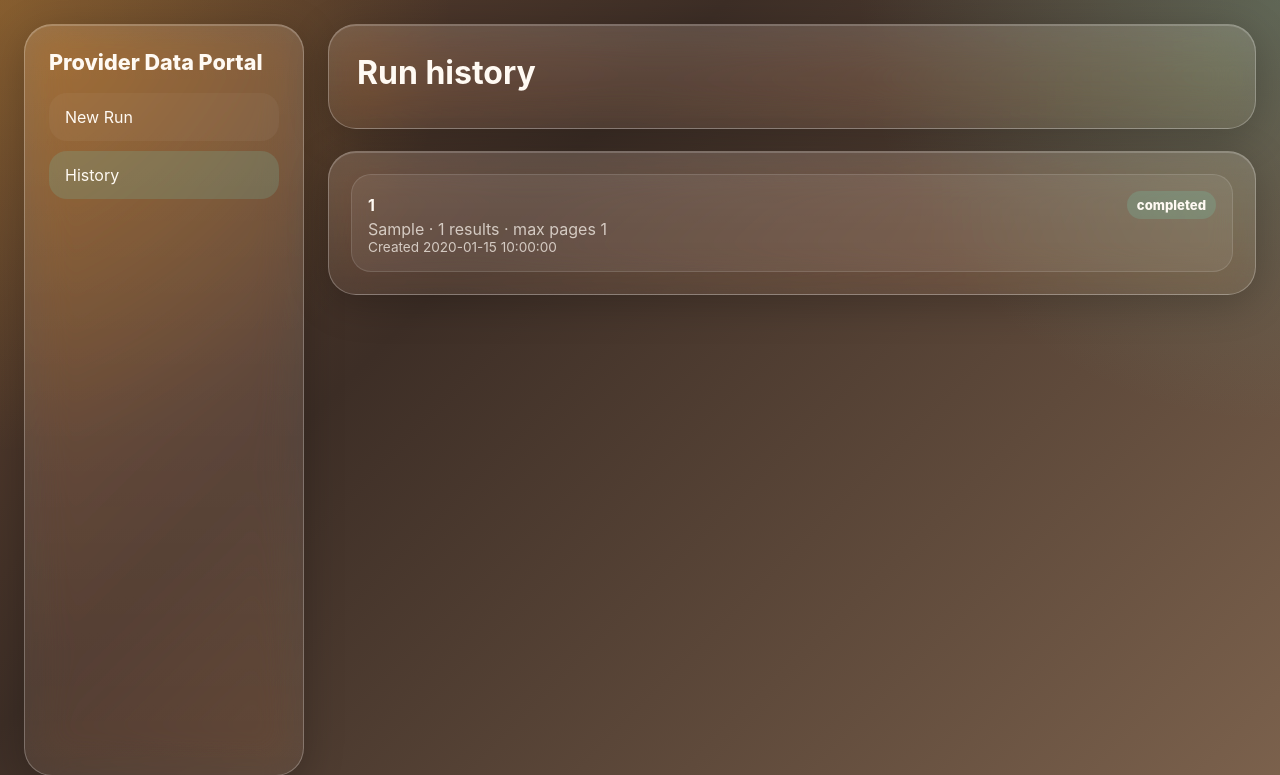
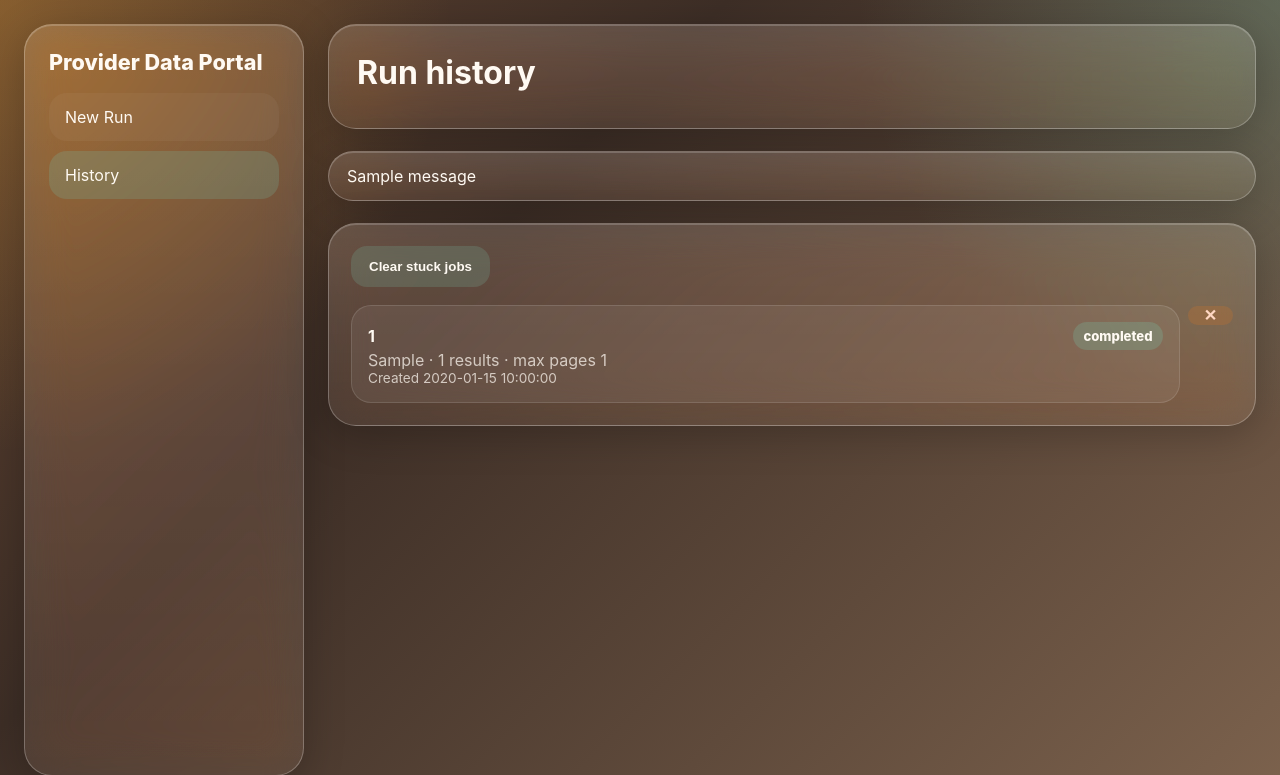
Before and after one commit to Occumed79/Data-Extractor, a Flask app: template templates/history.html in a window 1280 px wide. Shown: the top 775 px of the page. Run offline with Flask 3, Linux system fonts and the light colour scheme; the template is opened without the code that fills it: most values are stand-ins (such as "Sample title", 1, 10 or a date in 2020); one stand-in notice (Sample message) is shown; some libraries are stand-ins or nearby versions.

Commit message:
Add live progress panel, delete job button, and clear-stuck jobs
- Job detail: animated progress bar + live polling panel that shows
  status, result count, and elapsed time while job is queued/running;
  auto-reloads when done or new results arrive
- History: per-job delete (X) button and 'Clear stuck jobs' button
  that nukes all queued/failed jobs in one click
- New routes: POST /job/<id>/delete and POST /jobs/clear-stuck

https://claude.ai/code/session_014axDUJCqi4tePNqcY461Jf

```diff
--- a/app.py
+++ b/app.py
@@ -571,6 +571,28 @@ def api_job(job_id):
     return jsonify(dict(job))
 
 
+@app.route('/job/<job_id>/delete', methods=['POST'])
+def delete_job(job_id):
+    with db_conn(begin=True) as conn:
+        conn.execute(text('DELETE FROM providers WHERE job_id = :job_id'), {'job_id': job_id})
+        conn.execute(text('DELETE FROM jobs WHERE id = :job_id'), {'job_id': job_id})
+    return redirect(url_for('history'))
+
+
+@app.route('/jobs/clear-stuck', methods=['POST'])
+def clear_stuck_jobs():
+    with db_conn(begin=True) as conn:
+        stuck = conn.execute(
+            text("SELECT id FROM jobs WHERE status IN ('queued', 'failed')")
+        ).fetchall()
+        ids = [r[0] for r in stuck]
+        for jid in ids:
+            conn.execute(text('DELETE FROM providers WHERE job_id = :jid'), {'jid': jid})
+            conn.execute(text('DELETE FROM jobs WHERE id = :jid'), {'jid': jid})
+    flash(f'Cleared {len(ids)} stuck job(s).')
+    return redirect(url_for('history'))
+
+
 EXPORT_FIELDS = [
     'id', 'source_site', 'source_url', 'listing_page_url', 'name', 'entity_type', 'specialty', 'hospital',
     'address', 'city', 'state', 'zip_code', 'price', 'rating', 'review_count', 'next_available',
--- a/static/styles.css
+++ b/static/styles.css
@@ -102,6 +102,37 @@ tr:nth-child(even) td { background: rgba(255,255,255,0.03); }
 a { color: var(--banana); }
 .meta-line { display: flex; gap: 12px; align-items: center; flex-wrap: wrap; color: var(--muted); margin-top: 6px; }
 .error-text { margin-top: 10px; color: #ffd7c2; }
+.job-card-wrap {
+  display: flex; align-items: stretch; gap: 8px;
+}
+.job-card-wrap .job-card { flex: 1; }
+.btn-delete {
+  appearance: none; border: none; cursor: pointer;
+  background: rgba(240,120,24,0.18); color: #ffd7c2;
+  border-radius: 16px; padding: 0 16px; font-size: 1rem; font-weight: 700;
+  flex-shrink: 0; align-self: stretch;
+}
+.btn-delete:hover { background: rgba(240,120,24,0.38); }
+
+/* Progress panel */
+.progress-panel { display: flex; flex-direction: column; gap: 10px; }
+.progress-header { display: flex; justify-content: space-between; align-items: center; }
+.progress-label { font-weight: 700; font-size: 1rem; }
+.progress-count { color: var(--muted); font-size: 0.9rem; }
+.progress-track {
+  height: 10px; border-radius: 999px;
+  background: rgba(255,255,255,0.12); overflow: hidden;
+}
+.progress-bar {
+  height: 100%; border-radius: 999px; width: 40%;
+  background: linear-gradient(90deg, var(--neptune), var(--fuel));
+}
+@keyframes progress-pulse {
+  0%   { width: 15%; margin-left: 0; }
+  50%  { width: 55%; margin-left: 30%; }
+  100% { width: 15%; margin-left: 85%; }
+}
+
 @media (max-width: 980px) {
   .page-shell { grid-template-columns: 1fr; }
   .panel-grid { grid-template-columns: 1fr; }
--- a/templates/history.html
+++ b/templates/history.html
@@ -16,16 +16,39 @@
     </nav>
   </aside>
   <main class="content">
-    <section class="hero glass"><h1>Run history</h1></section>
+    <section class="hero glass">
+      <h1>Run history</h1>
+    </section>
+
+    {% with messages = get_flashed_messages() %}
+      {% if messages %}<div class="glass flash">{{ messages[0] }}</div>{% endif %}
+    {% endwith %}
+
     <section class="glass panel">
+      <div class="toolbar">
+        <form method="post" action="{{ url_for('clear_stuck_jobs') }}" style="margin:0">
+          <button class="btn-secondary" type="submit"
+            onclick="return confirm('Delete all queued and failed jobs?')">
+            Clear stuck jobs
+          </button>
+        </form>
+      </div>
       <div class="job-list">
         {% for job in jobs %}
+        <div class="job-card-wrap">
           <a class="job-card" href="{{ url_for('job_detail', job_id=job['id']) }}">
             <div class="job-top"><strong>{{ job['id'] }}</strong><span class="pill {{ job['status'] }}">{{ job['status'] }}</span></div>
             <div class="muted">{{ job['site_type'] }} · {{ job['result_count'] }} results · max pages {{ job['max_pages'] }}</div>
             <div class="tiny">Created {{ job['created_at'] }}</div>
             {% if job['error_text'] %}<div class="error-text">{{ job['error_text'] }}</div>{% endif %}
           </a>
+          <form method="post" action="{{ url_for('delete_job', job_id=job['id']) }}" style="margin:0">
+            <button class="btn-delete" type="submit" title="Delete job"
+              onclick="return confirm('Delete this job and all its results?')">&#x2715;</button>
+          </form>
+        </div>
+        {% else %}
+        <div class="empty-state">No jobs yet.</div>
         {% endfor %}
       </div>
     </section>
```
Also changed, not shown: templates/job_detail.html (+108 -9 lines). Lines whose indentation alone changed are shown as unchanged.
